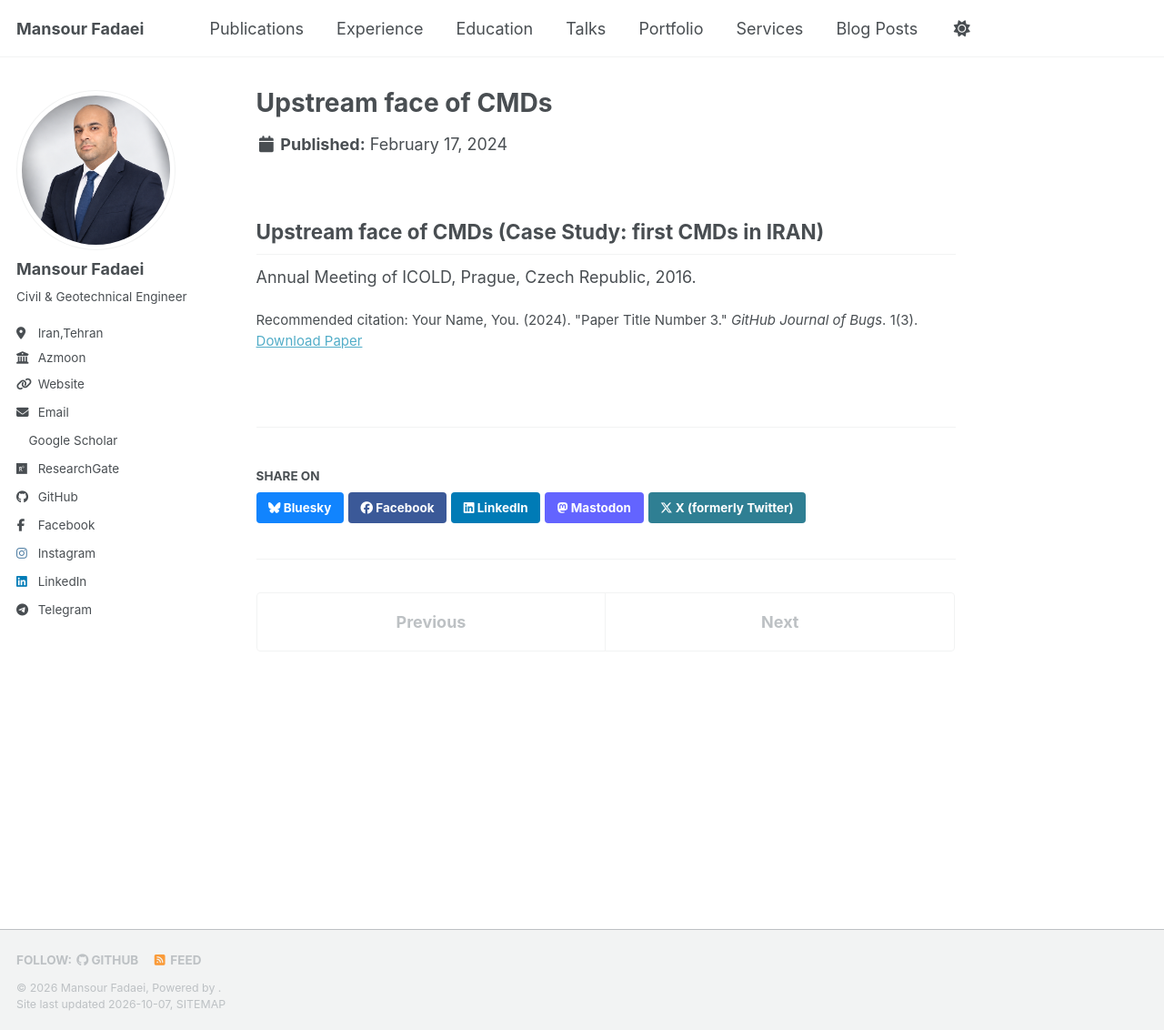
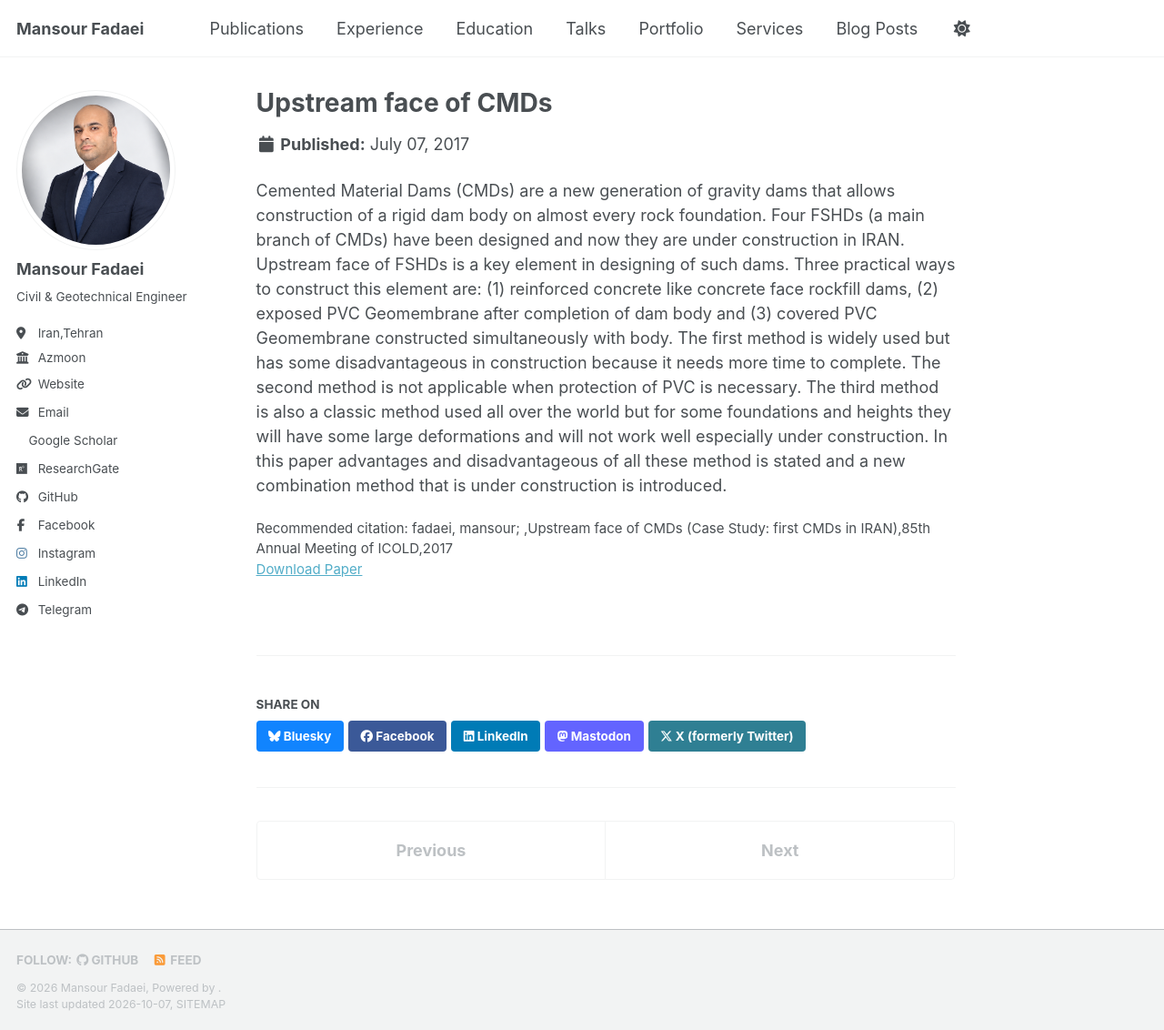
Before and after one commit to geo-eng/geo-eng.github.io, a Jekyll site: the page built from _publications/Upstream face of CMDs.md, in a window 1280 px wide and 1132 px high. Shown: the whole window at 91% size. Built offline with Jekyll 4.4.1, drawn with Linux system fonts in a browser that asks for light colours; a style sheet for code colours, icons or effects is not loaded.

Commit message:
Update Upstream face of CMDs.md

```diff
--- a/_publications/Upstream face of CMDs.md
+++ b/_publications/Upstream face of CMDs.md
@@ -3,11 +3,9 @@ title: "Upstream face of CMDs"
 collection: publications
 category: conferences
 permalink: /publication/2025-10-01-Upstream-face-of-CMDs
-date: 2024-02-17
+date: 2017-07-07
 paperurl: 'https://www.researchgate.net/publication/342698100_Upstream_face_of_CMDs_Case_Study_first_CMDs_in_IRAN'
-citation: 'Your Name, You. (2024). &quot;Paper Title Number 3.&quot; <i>GitHub Journal of Bugs</i>. 1(3).'
+citation: 'fadaei, mansour; ,Upstream face of CMDs (Case Study: first CMDs in IRAN),85th Annual Meeting of ICOLD,2017'
 ---
 
-## Upstream face of CMDs (Case Study: first CMDs in IRAN)
-
-Annual Meeting of ICOLD, Prague, Czech Republic, 2016.
+Cemented Material Dams (CMDs) are a new generation of gravity dams that allows construction of a rigid dam body on almost every rock foundation. Four FSHDs (a main branch of CMDs) have been designed and now they are under construction in IRAN. Upstream face of FSHDs is a key element in designing of such dams. Three practical ways to construct this element are: (1) reinforced concrete like concrete face rockfill dams, (2) exposed PVC Geomembrane after completion of dam body and (3) covered PVC Geomembrane constructed simultaneously with body. The first method is widely used but has some disadvantageous in construction because it needs more time to complete. The second method is not applicable when protection of PVC is necessary. The third method is also a classic method used all over the world but for some foundations and heights they will have some large deformations and will not work well especially under construction. In this paper advantages and disadvantageous of all these method is stated and a new combination method that is under construction is introduced.
```
